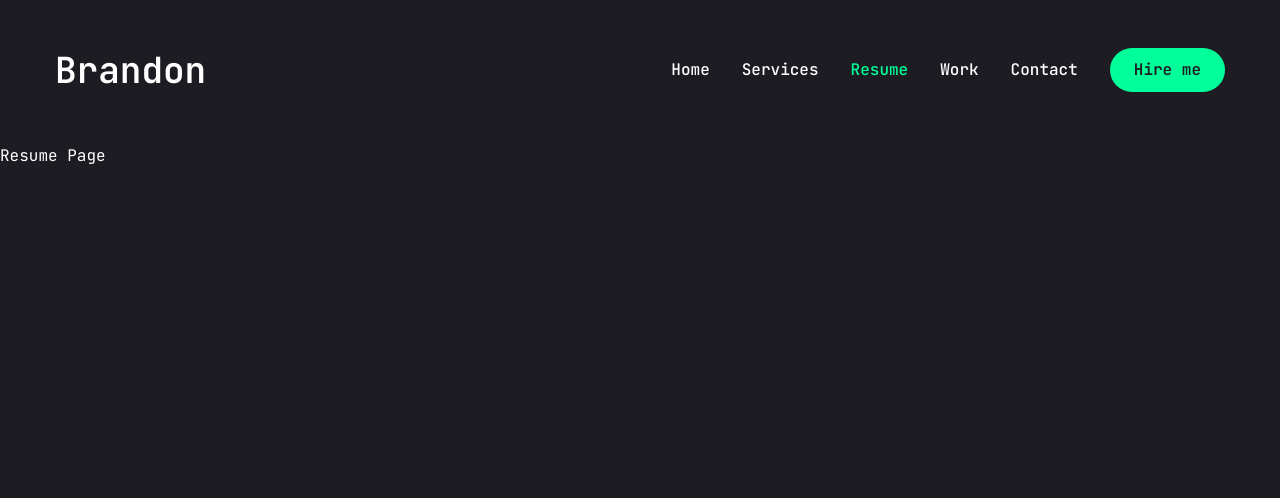
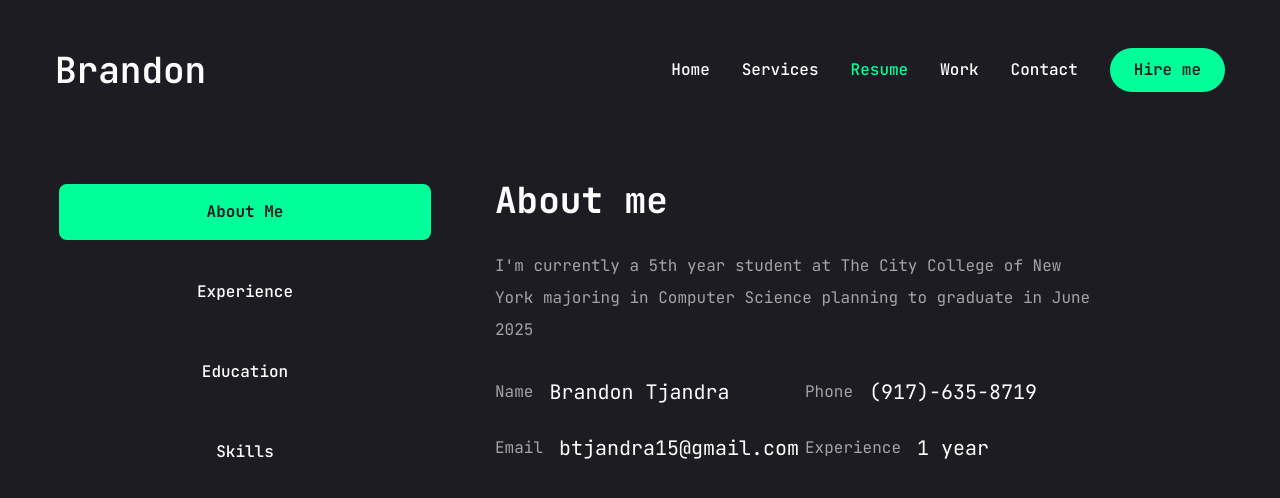
Before and after one commit to btjandra15/Portfolio, a Next.js app: page /resume in a window 1280 px wide. Shown: the top 498 px of the page. Built offline with nearby package versions, Linux system fonts and the light colour scheme.

Commit message:
Finished Resume page

```diff
--- a/app/resume/page.jsx
+++ b/app/resume/page.jsx
@@ -1,7 +1,11 @@
 "use client";
 
-import { FaHtml5, FaCss3, FaJs, FaReact, FaNodeJs } from "react-icons/fa";
+import { FaHtml5, FaCss3, FaJs, FaReact, FaPython } from "react-icons/fa";
 import { SiTailwindcss, SiNextdotjs } from 'react-icons/si';
+import { Tabs, TabsContent, TabsList, TabsTrigger } from "@/components/ui/tabs";
+import { Tooltip, TooltipContent, TooltipProvider, TooltipTrigger } from "@/components/ui/tooltip";
+import { ScrollArea } from "@/components/ui/scroll-area";
+import { motion } from "framer-motion";
 
 const Resume = () => {
   const about = {
@@ -28,13 +32,182 @@
   }
 
   const experience = {
-    icon: ''
-  }
+    title: "Experience",
+    description: "Below are all of my most recent & relevant experience",
+    items: [
+      {
+        company: "MTA NYCT",
+        position: "ArcGIS Developer Intern",
+        duration: "Sep 2023 - Present",
+      },
+    ]
+  };
+
+  const education = {
+    title: "Education",
+    description: "",
+    items: [
+      {
+        school: "The City College of New York",
+        major: "Bachelor's of Science in Computer Science",
+        duration: "Aug 2020 - May 2025",
+      },
+    ]
+  };
+
+  const skills = {
+    title: "Skills",
+    description: "",
+    skillList: [
+      {
+        icon: <FaHtml5/>,
+        name: "HTML 5",
+      },
+      {
+        icon: <FaCss3/>,
+        name: "CSS 3",
+      },
+      {
+        icon: <FaJs/>,
+        name: "Javascript",
+      },
+      {
+        icon: <FaPython/>,
+        name: "Python",
+      },
+      {
+        icon: <FaReact/>,
+        name: "React.js",
+      },
+      {
+        icon: <SiNextdotjs/>,
+        name: "Next.js",
+      },
+      {
+        icon: <SiTailwindcss/>,
+        name: "Tailwindcss",
+      },
+    ]
+  };
 
   return (
-    <div>
-      Resume Page
-    </div>
+    <motion.div
+      initial={{opacity: 0}}
+      animate={{opacity: 1, transition: {delay: 0.3, duration: 0.2, ease: "easeIn"}}}
+      className="min-h-[80vh] flex items-center justify-center py-12 xl:py-0"
+    >
+      <div className="container mx-auto">
+        <Tabs defaultValue="about" className="flex flex-col xl:flex-row gap-[60px]">
+          <TabsList className="flex flex-col w-full max-w-[380px] mx-auto xl:mx-0 gap-6">
+            <TabsTrigger value="about">About Me</TabsTrigger>
+            <TabsTrigger value="experience">Experience</TabsTrigger>
+            <TabsTrigger value="education">Education</TabsTrigger>
+            <TabsTrigger value="skills">Skills</TabsTrigger>
+          </TabsList>
+
+          <div className="min-h-[70vh] w-full">
+            <TabsContent value="about" className="w-full text-center xl:text-left">
+              <div className="flex flex-col gap-[30px]">
+                <h3 className="text-4xl font-bold">{about.title}</h3>
+                <p className="max-w-[600px] text-white/60 mx-auto xl:mx-0">{about.description}</p>
+
+                <ul className="grid grid-cols-1 xl:grid-cols-2 gap-y-6 max-w-[620px] mx-auto xl:mx-0">
+                  {about.info.map((item, index) => {
+                    return (
+                      <li key={index} className="flex items-center justofy-center xl:justify-start gap-4">
+                        <span className="text-white/60">{item.fieldName}</span>
+                        <span className="text-xl">{item.fieldValue}</span>
+                      </li>
+                    )
+                  })}
+                </ul>
+              </div>
+            </TabsContent>
+
+            <TabsContent value="experience" className="w-full">
+              <div className="flex flex-col gap-[30px] text-center xl:text-left">
+                <h3 className="text-4xl font-bold">{experience.title}</h3>
+                <p className="max-w-[600px] text-white/60 mx-auto xl:mx-0">{experience.description}</p>
+
+                <ScrollArea className="h-[480px]">
+                  <ul className="grid grid-cols-1 lg:grid-cols-2 gap-[30px]">
+                    {experience.items.map((item, index) => {
+                      return (
+                        <li key={index} className="bg-[#232239] h-[184px] py-6 px-10 rounded-xl flex flex-col justify-center items-center lg:items-start gap-1">
+                          <span className="text-accent">{item.duration}</span>
+                          <h3 className="text-xl max-w-[260px] min-h-[60px] text-center lg:text-left">{item.position}</h3>
+
+                          <div className="flex items-center gap-3">
+                            <span className="w-[6px] h-[6px] rounded-full bg-accent"></span>
+                            <p className="text-white/60">{item.company}</p>
+                          </div>
+                        </li>
+                      )
+                    })}
+                  </ul>
+                </ScrollArea>
+              </div>
+            </TabsContent>
+
+            <TabsContent value="education" className="w-full">
+              <div className="flex flex-col gap-[30px] text-center xl:text-left">
+                  <h3 className="text-4xl font-bold">{education.title}</h3>
+                  <p className="max-w-[600px] text-white/60 mx-auto xl:mx-0">{education.description}</p>
+
+                  <ScrollArea className="h-[480px]">
+                    <ul className="grid grid-cols-1 lg:grid-cols-2 gap-[30px]">
+                      {education.items.map((item, index) => {
+                        return (
+                          <li key={index} className="bg-[#232239] h-[184px] py-6 px-10 rounded-xl flex flex-col justify-center items-center lg:items-start gap-1">
+                            <span className="text-accent">{item.school}</span>
+                            <h3 className="text-xl max-w-[260px] min-h-[60px] text-center lg:text-left">{item.major}</h3>
+
+                            <div className="flex items-center gap-3">
+                              <span className="w-[6px] h-[6px] rounded-full bg-accent"></span>
+                              <p className="text-white/60">{item.duration}</p>
+                            </div>
+                          </li>
+                        )
+                      })}
+                    </ul>
+                  </ScrollArea>
+              </div>
+            </TabsContent>
+
+            <TabsContent value="skills" className="w-full h-full">
+              <div className="flex flex-col gap-[30px]">
+                <div className="flex flex-col gap-[30px] text-center xl:text-left">
+                  <h3 className="text-4xl font-bold">{skills.title}</h3>
+                  <p className="max-w-[600px] text-white/60 mx-auto xl:mx-0">{skills.description}</p>
+                </div>
+
+                <ul className="grid grid-cols-2 sm:grid-cols-3 md:grid-cols-4 xl:gap-[30px]">
+                  {skills.skillList.map((skill, index) => {
+                    return(
+                      <li key={index}>
+                        <TooltipProvider delayDuration={100}>
+                          <Tooltip>
+                            <TooltipTrigger className="w-full h-[150px] bg-[#232329] rounded-xl flex justify-center items-center group">
+                              <div className="text-6xl group-hover:text-accent transition-all duration-300">
+                                {skill.icon}
+                              </div>
+                            </TooltipTrigger>
+
+                            <TooltipContent>
+                              <p className="capitalize">{skill.name}</p>
+                            </TooltipContent>
+                          </Tooltip>
+                        </TooltipProvider>
+                      </li>
+                    )
+                  })}
+                </ul>
+              </div>
+            </TabsContent>
+          </div>
+        </Tabs>
+      </div>
+    </motion.div>
   )
 }
 
--- a/components/ui/scroll-area.jsx
+++ b/components/ui/scroll-area.jsx
@@ -32,7 +32,7 @@
       className
     )}
     {...props}>
-    <ScrollAreaPrimitive.ScrollAreaThumb className="relative flex-1 rounded-full bg-slate-200 dark:bg-slate-800" />
+    <ScrollAreaPrimitive.ScrollAreaThumb className="relative flex-1 rounded-full bg-accent dark:bg-slate-800" />
   </ScrollAreaPrimitive.ScrollAreaScrollbar>
 ))
 ScrollBar.displayName = ScrollAreaPrimitive.ScrollAreaScrollbar.displayName
--- a/components/ui/tabs.jsx
+++ b/components/ui/tabs.jsx
@@ -11,7 +11,7 @@
   <TabsPrimitive.List
     ref={ref}
     className={cn(
-      "inline-flex h-10 items-center justify-center rounded-md bg-slate-100 p-1 text-slate-500 dark:bg-slate-800 dark:text-slate-400",
+      "inline-flex h-auto rounded-md p-1 text-primary",
       className
     )}
     {...props} />
@@ -22,7 +22,7 @@
   <TabsPrimitive.Trigger
     ref={ref}
     className={cn(
-      "inline-flex items-center justify-center whitespace-nowrap rounded-sm px-3 py-1.5 text-sm font-medium ring-offset-white transition-all focus-visible:outline-none focus-visible:ring-2 focus-visible:ring-slate-950 focus-visible:ring-offset-2 disabled:pointer-events-none disabled:opacity-50 data-[state=active]:bg-white data-[state=active]:text-slate-950 data-[state=active]:shadow-sm dark:ring-offset-slate-950 dark:focus-visible:ring-slate-300 dark:data-[state=active]:bg-slate-950 dark:data-[state=active]:text-slate-50",
+      "inline-flex items-center w-full bg-[#2727c] justify-center whitespace-nowrap text-white rounded-lg p-3 text-balance font-medium ring-offset-white transition-all disabled:pointer-events-none disabled:opacity-50 data-[state=active]:bg-accent data-[state=active]:text-primary data-[state=active]:font-bold data-[state=active]:shadow-sm",
       className
     )}
     {...props} />
@@ -33,7 +33,7 @@
   <TabsPrimitive.Content
     ref={ref}
     className={cn(
-      "mt-2 ring-offset-white focus-visible:outline-none focus-visible:ring-2 focus-visible:ring-slate-950 focus-visible:ring-offset-2 dark:ring-offset-slate-950 dark:focus-visible:ring-slate-300",
+      "min-h-[480px] ring-offset-white focus-visible:outline-none focus-visible:ring-2 focus-visible:ring-slate-950 focus-visible:ring-offset-2 dark:ring-offset-slate-950 dark:focus-visible:ring-slate-300",
       className
     )}
     {...props} />
```
